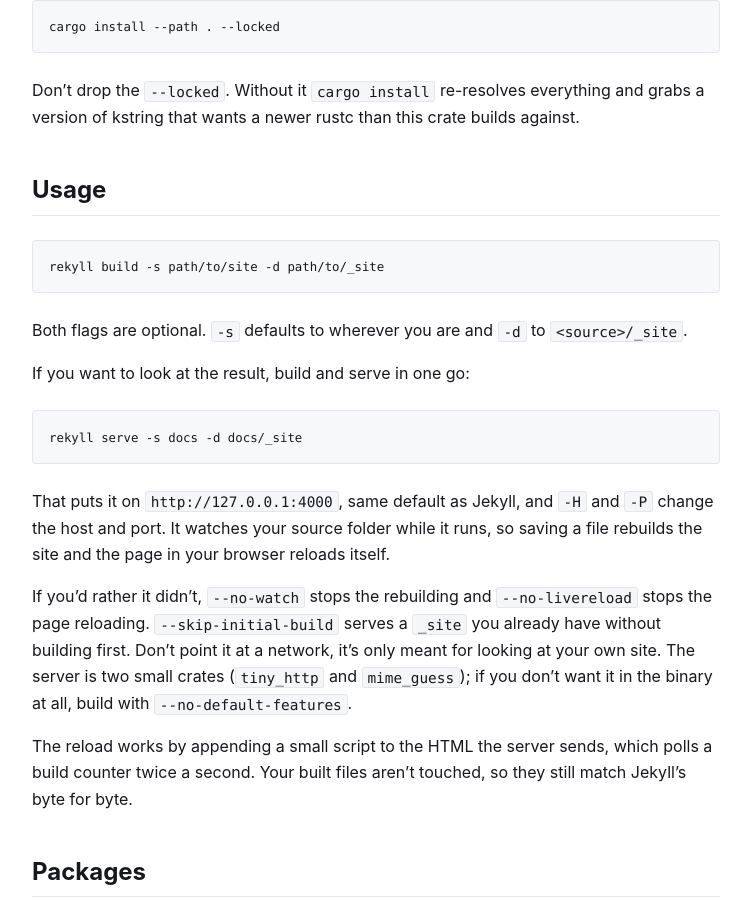
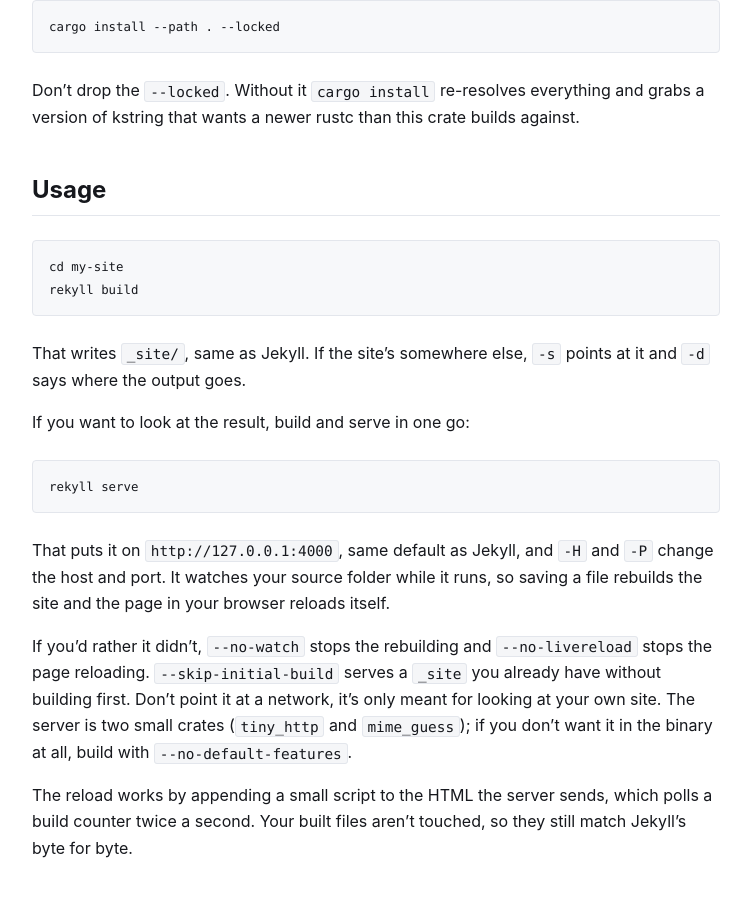
Before and after one commit to ngpaladi/rekyll, a Jekyll site: the page built from docs/index.md, in a window 1280 px wide and 900 px high, scrolled down 1064 px. Shown: the whole window, without its empty margins (264-1015 px from the left). Built offline with Jekyll 4.4.1, drawn with Linux system fonts in a browser that asks for light colours.

Commit message:
Docs: lead with bare rekyll build and rekyll serve
Co-Authored-By: Claude Fable 5.1 <noreply@anthropic.com>

````diff
--- a/docs/index.md
+++ b/docs/index.md
@@ -44,16 +44,17 @@ against.
 ## Usage
 
 ```
-rekyll build -s path/to/site -d path/to/_site
+cd my-site
+rekyll build
 ```
 
-Both flags are optional. `-s` defaults to wherever you are and `-d` to
-`<source>/_site`.
+That writes `_site/`, same as Jekyll. If the site's somewhere else, `-s` points
+at it and `-d` says where the output goes.
 
 If you want to look at the result, build and serve in one go:
 
 ```
-rekyll serve -s docs -d docs/_site
+rekyll serve
 ```
 
 That puts it on `http://127.0.0.1:4000`, same default as Jekyll, and `-H` and
````
Also changed, not shown: README.md.
